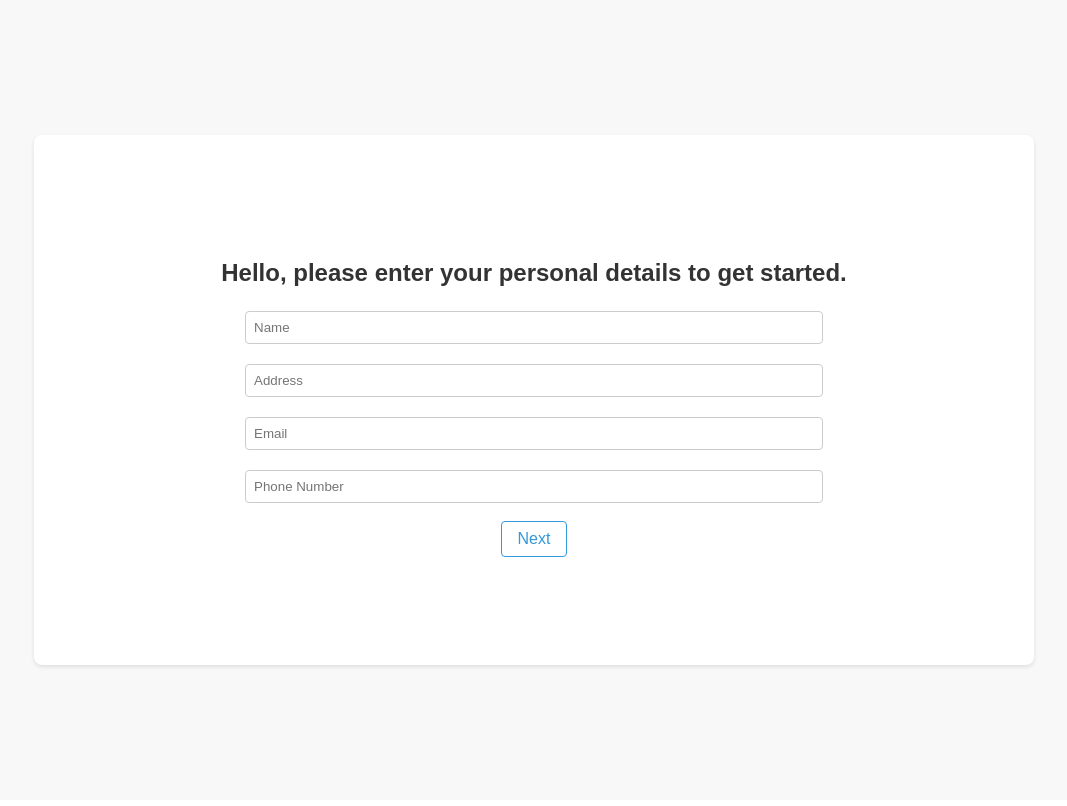
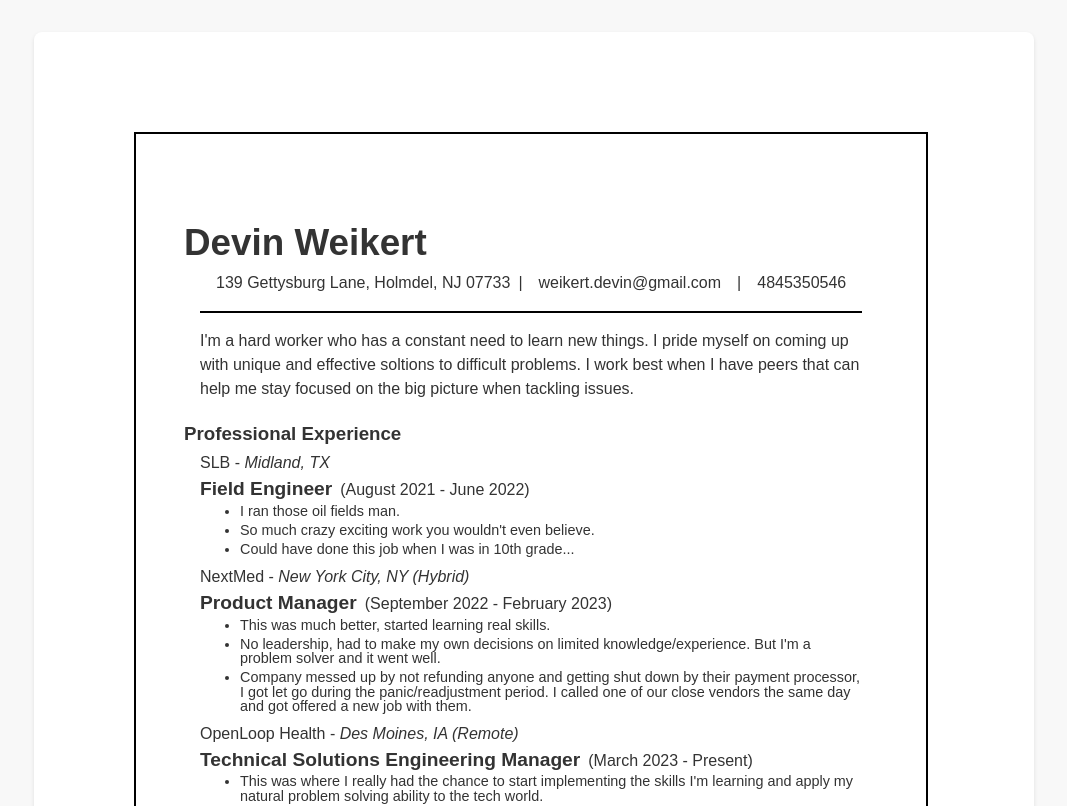
Before and after one commit to deviweik/TheOdinProject, a React (Vite) app in the folder React/projects/resume-builder/: page / in a window 1280 px wide. Shown: the top 806 px of the page, without its empty margins (106-1173 px from the left). Built offline with nearby package versions, Linux system fonts and the light colour scheme.

Commit message:
ResumeBuilder - WorkExperience formatting

```diff
--- a/React/projects/resume-builder/src/components/Stepper.jsx
+++ b/React/projects/resume-builder/src/components/Stepper.jsx
@@ -4,6 +4,7 @@ import PersonalDescriptionForm from './form/PersonalDescriptionForm';
 import WorkExperienceForm from './form/WorkExperienceForm';
 import EducationForm from './form/EducationForm';
 import SkillsForm from './form/SkillsForm';
+import Resume from './resume/Resume';
 
 import '../styles/styles.css';
 
@@ -128,11 +129,14 @@ const Stepper = () => {
 
   return (
     <div className='formMain'>
-      {renderStep()}
+      <Resume
+        formData={formData}
+      />
+      {/* {renderStep()}
       <div className={step === 2 ? 'navButtonContainer hidden' : 'navButtonContainer'}>
         {step > 0 && <button className="defaultButton" onClick={prevStep}>Prev</button>}
         <button className={validationMet ? 'defaultButton' : 'defaultButton validationUnmet'} onClick={nextStep}>Next</button>
-      </div>
+      </div> */}
     </div>
   );
 };
--- /dev/null
+++ b/React/projects/resume-builder/src/components/resume/EducationResume.jsx
@@ -0,0 +1,11 @@
+import React from 'react';
+
+const EducationResume = ({ formData }) => {
+  return (
+    <div>
+      <p>EducationResume</p>
+    </div>
+  );
+};
+
+export default EducationResume;
--- /dev/null
+++ b/React/projects/resume-builder/src/components/resume/PersonalDescriptionResume.jsx
@@ -0,0 +1,11 @@
+import React from 'react';
+
+const PersonalDescriptionResume = ({ formData }) => {
+  return (
+    <div className='personalDescriptionContainer'>
+      <p className='text'>{formData}</p>
+    </div>
+  );
+};
+
+export default PersonalDescriptionResume;
--- /dev/null
+++ b/React/projects/resume-builder/src/components/resume/PersonalDetailsResume.jsx
@@ -0,0 +1,20 @@
+import React from 'react';
+
+const PersonalDetailsResume = ({ formData }) => {
+  return (
+    <div className='personalDetailsContainer'>
+      <div className='nameContainer'>
+        <h1 className='name'>{formData.name}</h1>
+      </div>
+      <div className='othersContainer'>
+        <p className='address'>{formData.address}</p>
+        <p>|</p>
+        <p className='email'>{formData.email}</p>
+        <p>|</p>
+        <p className='phoneNumber'>{formData.phoneNumber}</p>
+      </div>
+    </div>
+  );
+};
+
+export default PersonalDetailsResume;
--- /dev/null
+++ b/React/projects/resume-builder/src/components/resume/Resume.jsx
@@ -0,0 +1,143 @@
+import React, { useState } from 'react';
+
+import PersonalDetailsResume from './PersonalDetailsResume';
+import PersonalDescriptionResume from './PersonalDescriptionResume';
+import WorkExperienceResume from './WorkExperienceResume';
+import EducationResume from './EducationResume';
+import SkillsResume from './SkillsResume';
+
+const testData = {
+  "personalDetails": {
+    "name": "Devin Weikert",
+    "address": "139 Gettysburg Lane, Holmdel, NJ 07733",
+    "email": "weikert.devin@gmail.com",
+    "phoneNumber": "4845350546"
+  },
+  "personalDescription": "I'm a hard worker who has a constant need to learn new things. I pride myself on coming up with unique and effective soltions to difficult problems. I work best when I have peers that can help me stay focused on the big picture when tackling issues.",
+  "workExperience": {
+    "currentRoleIndex": 2,
+    "roles": [
+      {
+        "id": 0,
+        "jobTitle": "Field Engineer",
+        "companyName": "SLB",
+        "location": "Midland, TX",
+        "currentlyEmployed": false,
+        "startDate": "2021-08-11",
+        "endDate": "2022-06-25",
+        "isLastRole": false,
+        "bullets": [
+          {
+            "id": 0,
+            "value": "I ran those oil fields man."
+          },
+          {
+            "id": 1,
+            "value": "So much crazy exciting work you wouldn't even believe."
+          },
+          {
+            "id": 2,
+            "value": "Could have done this job when I was in 10th grade..."
+          }
+        ]
+      },
+      {
+        "id": 1,
+        "jobTitle": "Product Manager",
+        "companyName": "NextMed",
+        "location": "New York City, NY (Hybrid)",
+        "currentlyEmployed": false,
+        "startDate": "2022-09-11",
+        "endDate": "2023-02-22",
+        "isLastRole": false,
+        "bullets": [
+          {
+            "id": 0,
+            "value": "This was much better, started learning real skills."
+          },
+          {
+            "id": 1,
+            "value": "No leadership, had to make my own decisions on limited knowledge/experience. But I'm a problem solver and it went well."
+          },
+          {
+            "id": 2,
+            "value": "Company messed up by not refunding anyone and getting shut down by their payment processor, I got let go during the panic/readjustment period. I called one of our close vendors the same day and got offered a new job with them."
+          }
+        ]
+      },
+      {
+        "id": 2,
+        "jobTitle": "Technical Solutions Engineering Manager",
+        "companyName": "OpenLoop Health",
+        "location": "Des Moines, IA (Remote)",
+        "currentlyEmployed": true,
+        "startDate": "2023-03-22",
+        "endDate": "",
+        "isLastRole": true,
+        "bullets": [
+          {
+            "id": 0,
+            "value": "This was where I really had the chance to start implementing the skills I'm learning and apply my natural problem solving ability to the tech world. "
+          },
+          {
+            "id": 1,
+            "value": "I am self learning programming on my personal time, and finding ways to apply it to my work whenever I can. I have implemented solutions for this company that have generated revenue at least 5x my salary."
+          },
+          {
+            "id": 2,
+            "value": "I was recently promoted to Solutions Engineering manager, an interesting title, mostly meant to reflect the technical solutions I've been able to personally implement while also serving as a Product/Project Manager."
+          }
+        ]
+      }
+    ]
+  },
+  "education": {
+    "schoolName": "Georgia Tech",
+    "location": "Atlanta, GA",
+    "degree": "Bachelors",
+    "major": "Biomedical Engineering",
+    "details": "GPA: 3.4",
+    "isPursuing": false,
+    "gradDate": "2021-05-08"
+  },
+  "skills": [
+    {
+      "id": 0,
+      "value": "Fast learner with great problem solving skills, shown through my ability to thoroughly map process flows and implement them."
+    },
+    {
+      "id": 1,
+      "value": "Technical mindset, I believe in creating systems that are geared towards maintaining data in a way that supports data driven decisions at every level of a business."
+    },
+    {
+      "id": 2,
+      "value": "I have great ideas. I like to work collaboratively. I can solve most problems, and I openly communicate it when I'm unable to solve them on my own."
+    }
+  ]
+};
+
+const Resume = ({ formData }) => {
+  formData = testData;
+  return (
+    <div className='resume'>
+      <PersonalDetailsResume
+        formData={formData.personalDetails}
+      />
+      <div className='lineBreak'></div>
+      <PersonalDescriptionResume
+        formData={formData.personalDescription}
+      />
+      <WorkExperienceResume
+        formData={formData.workExperience}
+      />
+      <EducationResume
+        formData={formData.education}
+      />
+      <SkillsResume
+        formData={formData.skills}
+      />
+    </div>
+  );
+};
+
+export default Resume;
--- /dev/null
+++ b/React/projects/resume-builder/src/components/resume/SkillsResume.jsx
@@ -0,0 +1,11 @@
+import React from 'react';
+
+const SkillsResume = ({ formData }) => {
+  return (
+    <div>
+      <p>SkillsResume</p>
+    </div>
+  );
+};
+
+export default SkillsResume;
--- /dev/null
+++ b/React/projects/resume-builder/src/components/resume/WorkExperienceResume.jsx
@@ -0,0 +1,21 @@
+import React from 'react';
+import WorkExperienceResumeRole from './WorkExperienceResumeRole';
+
+const WorkExperienceResume = ({ formData }) => {
+  const date = new Date(formData.roles[0].startDate);
+  const month = date.toLocaleString('default', { month: 'long' });
+  const year = date.getFullYear();
+
+
+  return (
+    <div className='workExperienceContainer'>
+      <h3 className='header'>Professional Experience</h3>
+      {formData.roles.map((role, index) => (
+        <WorkExperienceResumeRole role={role} index={index} />
+      ))}
+
+    </div>
+  );
+};
+
+export default WorkExperienceResume;
--- /dev/null
+++ b/React/projects/resume-builder/src/components/resume/WorkExperienceResumeRole.jsx
@@ -0,0 +1,38 @@
+import React from 'react';
+
+const WorkExperienceResumeRole = ({ role, index }) => {
+  const startDate = new Date(role.startDate);
+  const startMonth = startDate.toLocaleString('default', { month: 'long' });
+  const startYear = startDate.getFullYear();
+  let hasEndDate = false;
+  let endMonth = '';
+  let endYear = '';
+
+  if (role.endDate) {
+    const endDate = new Date(role.endDate);
+    endMonth = endDate.toLocaleString('default', { month: 'long' });
+    endYear = endDate.getFullYear();
+    hasEndDate = true;
+  }
+
+  return (
+    <div key={index} className='roleContainer'>
+        <div className='header'>
+          <p className='company'>{role.companyName} - <i>{role.location}</i></p>
+          <div className='titleContainer'>
+            <p className='title'><b>{role.jobTitle}</b></p>
+            <p className='dateRange'>({startMonth + ' ' + startYear + ' - ' + (hasEndDate ? endMonth + ' ' + endYear : 'Present')})</p>
+          </div>
+        </div>
+        <div className='bulletsContainer'>
+          <ul className='bulletsList'>
+            {role.bullets.map((bullet, index) => (
+              <li key={index} className='bullet'>{bullet.value}</li>
+            ))}
+          </ul>
+        </div>
+      </div>
+  );
+};
+
+export default WorkExperienceResumeRole;
--- a/React/projects/resume-builder/src/styles/styles.css
+++ b/React/projects/resume-builder/src/styles/styles.css
@@ -172,3 +172,86 @@ body {
   color: #fff;
   border: none;
 }
+
+
+/* Resume Styles */
+
+.resume {
+  width: 210mm;
+  height: 297mm;
+  border: 2px solid black;
+  box-sizing: border-box;
+  padding: 4rem 4rem;
+}
+
+.lineBreak {
+  height: 2px;
+  background-color: black;
+  margin: 1rem auto;
+}
+
+.resume .personalDetailsContainer .nameContainer {
+  display: flex;
+  justify-content: start;
+}
+
+.resume .personalDetailsContainer .nameContainer .name{
+  margin-left: -1rem;
+  margin-bottom: 0.5rem;
+  font-size: 2.3rem;
+}
+
+.resume .personalDetailsContainer .othersContainer {
+  display: flex;
+  flex-direction: row;
+  margin-left: 1rem;
+}
+
+.resume .personalDetailsContainer .othersContainer * {
+  margin: 0 0.5rem;
+}
+
+.resume .personalDetailsContainer .othersContainer .address {
+  margin: 0;
+}
+
+.resume .personalDescriptionContainer {
+  text-align: left;
+}
+
+.resume .workExperienceContainer {
+  text-align: left;
+}
+
+.resume .workExperienceContainer .header {
+  margin-left: -1rem;
+  margin-bottom: 0.2rem;
+}
+
+.resume .workExperienceContainer .roleContainer {
+  margin-bottom: 0.5rem;
+}
+
+.resume .workExperienceContainer .roleContainer * {
+  margin: 0;
+}
+
+.resume .workExperienceContainer .roleContainer .titleContainer {
+  display: flex;
+}
+
+.resume .workExperienceContainer .roleContainer .titleContainer .title {
+  font-size: 1.2rem;
+  margin-right: 0.5rem;
+  align-self: first baseline;
+}
+
+.resume .workExperienceContainer .roleContainer .titleContainer .dateRange {
+  align-self: first baseline;
+}
+
+.resume .workExperienceContainer .roleContainer .bulletsContainer * {
+  font-size: 0.9rem;
+  line-height: 100%;
+  margin-bottom: 0.3rem;
+}
```
Also changed, not shown: React/projects/resume-builder/src/App.jsx (+6 -6 lines).
